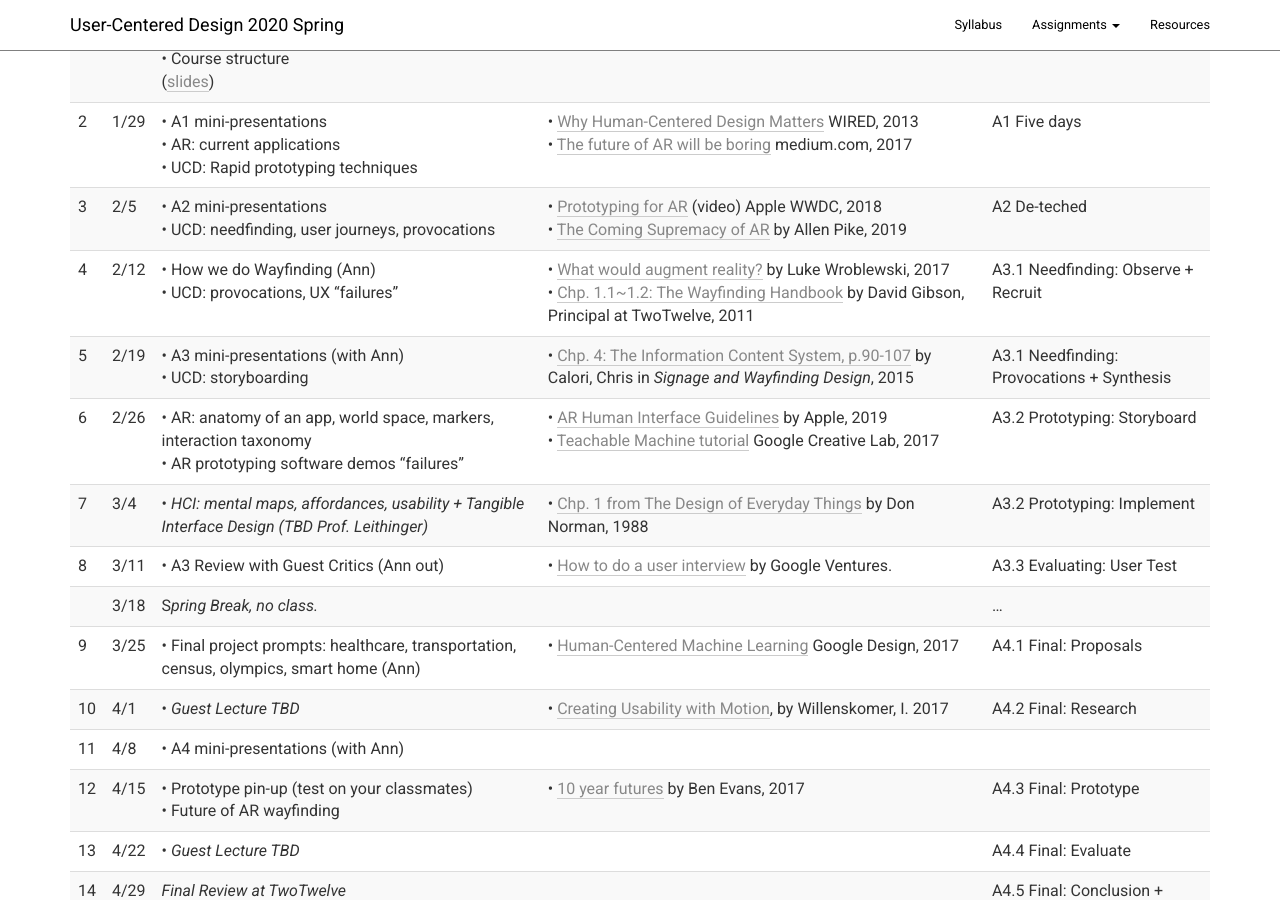
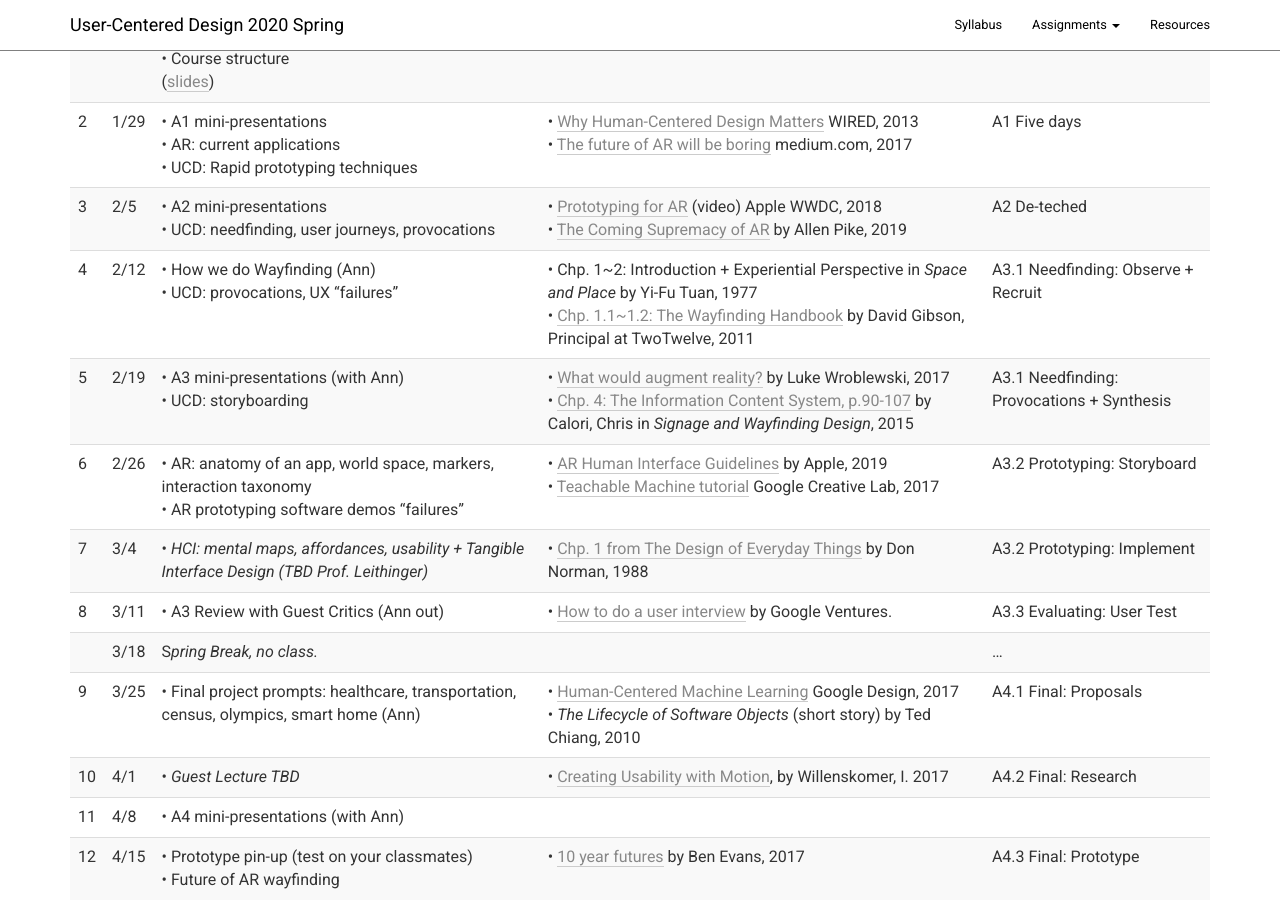
Before and after one commit to columbiaspatialinfo/columbiaspatialinfo.github.io, a Jekyll site: the page built from index.md, in a window 1280 px wide and 900 px high, scrolled down 712 px. Built offline with Jekyll 4.4.1, drawn with Linux system fonts in a browser that asks for light colours; our own code applies the rules of GitHub Pages for plain Markdown files.

Commit message:
add ted chiang + yifu tuan readings

```diff
--- a/index.md
+++ b/index.md
@@ -29,13 +29,13 @@ _Subject to change as semester progresses._
 | 1        | 1/22     | • What is UCD, what is AR?<br>• TwoTwelve overview (Ann)<br>• Course structure<br>([slides](https://docs.google.com/presentation/d/13yrgzOjsCOtmdtj6PEFNqrDayXyoDiWz1_qs4MgI0Iw/edit?usp=sharing)) |                                                                                                                                                                                                                                                                                 | [Apply to enroll](https://forms.gle/dKc8YTB8YCKDW2Ya6) |
 | 2        | 1/29   | • A1 mini-presentations<br>• AR: current applications<br>• UCD: Rapid prototyping techniques           | • [Why Human-Centered Design Matters](https://www.wired.com/insights/2013/12/human-centered-design-matters/) WIRED, 2013<br>• [The future of AR will be boring](https://medium.com/@warronbebster/the-future-of-augmented-reality-will-be-boring-fc95be238ef4) medium.com, 2017 | A1 Five days |
 | 3        | 2/5      | • A2 mini-presentations<br>• UCD: needfinding, user journeys, provocations                             | • [Prototyping for AR](https://developer.apple.com/videos/play/wwdc2018/808/) (video) Apple WWDC, 2018<br>• [The Coming Supremacy of AR](https://allenpike.com/2019/the-supremacy-of-ar) by Allen Pike, 2019                                                                        | A2 De-teched                                           |
-| 4        | 2/12     | • How we do Wayfinding (Ann)<br>• UCD: provocations, UX "failures"                                                   | • [What would augment reality?](https://www.lukew.com/ff/entry.asp?1974) by Luke Wroblewski, 2017<br>• [Chp. 1.1~1.2: The Wayfinding Handbook](https://issuu.com/papress/docs/wayfinding-handbook) by David Gibson, Principal at TwoTwelve, 2011                                                                                                                                                                      | A3.1 Needfinding: Observe + Recruit                  |
-| 5        | 2/19     | • A3 mini-presentations (with Ann)<br>• UCD: storyboarding | • [Chp. 4: The Information Content System, p.90-107](https://clio.columbia.edu/catalog/11557934) by Calori, Chris in _Signage and Wayfinding Design_, 2015 | A3.1 Needfinding: Provocations + Synthesis             |
+| 4        | 2/12     | • How we do Wayfinding (Ann)<br>• UCD: provocations, UX "failures"                                                   | • Chp. 1~2: Introduction + Experiential Perspective in _Space and Place_ by Yi-Fu Tuan, 1977<br>• [Chp. 1.1~1.2: The Wayfinding Handbook](https://issuu.com/papress/docs/wayfinding-handbook) by David Gibson, Principal at TwoTwelve, 2011                                                                                                                                                                      | A3.1 Needfinding: Observe + Recruit                  |
+| 5        | 2/19     | • A3 mini-presentations (with Ann)<br>• UCD: storyboarding | • [What would augment reality?](https://www.lukew.com/ff/entry.asp?1974) by Luke Wroblewski, 2017<br>• [Chp. 4: The Information Content System, p.90-107](https://clio.columbia.edu/catalog/11557934) by Calori, Chris in _Signage and Wayfinding Design_, 2015 | A3.1 Needfinding: Provocations + Synthesis             |
 | 6        | 2/26     | • AR: anatomy of an app, world space, markers, interaction taxonomy<br>• AR prototyping software demos “failures”                           | • [AR Human Interface Guidelines](https://developer.apple.com/ios/human-interface-guidelines/technologies/augmented-reality/) by Apple, 2019<br>• [Teachable Machine tutorial](https://teachablemachine.withgoogle.com/) Google Creative Lab, 2017                                                                                                                                                                                                                 | A3.2 Prototyping: Storyboard                           |
 | 7        | 3/4      | • *HCI: mental maps, affordances, usability + Tangible Interface Design (TBD Prof. Leithinger)*        | • [Chp. 1 from The Design of Everyday Things]({{ layout.canvasfiles }}6854751) by Don Norman, 1988                                                                                                                                    | A3.2 Prototyping: Implement                            |
 | 8        | 3/11     | • A3 Review with Guest Critics (Ann out)                                                               | • [How to do a user interview](https://www.youtube.com/watch?v=Qq3OiHQ-HCU) by Google Ventures.                                                                                                                                                                                 | A3.3 Evaluating: User Test                             |
 |          | 3/18     | S*pring Break, no class.*                                                                              |                                                                                                                                                                                                                                                                                 | …                                                      |
-| 9        | 3/25     | • Final project prompts: healthcare, transportation, census, olympics, smart home (Ann)                | • [Human-Centered Machine Learning](https://medium.com/google-design/human-centered-machine-learning-a770d10562cd) Google Design, 2017                                                                                                                                        | A4.1 Final: Proposals                                  |
+| 9        | 3/25     | • Final project prompts: healthcare, transportation, census, olympics, smart home (Ann)                | • [Human-Centered Machine Learning](https://medium.com/google-design/human-centered-machine-learning-a770d10562cd) Google Design, 2017<br>• _The Lifecycle of Software Objects_ (short story) by Ted Chiang, 2010                                                                                                                                        | A4.1 Final: Proposals                                  |
 | 10       | 4/1      | • *Guest Lecture TBD*                                                                                  | • [Creating Usability with Motion](https://medium.com/ux-in-motion/creating-usability-with-motion-the-ux-in-motion-manifesto-a87a4584ddc), by Willenskomer, I. 2017                                                                                                             | A4.2 Final: Research                                   |
 | 11       | 4/8      | • A4 mini-presentations (with Ann)                                                                     |                                                                                                                                                                                                                                                                                 |                                                        |
 | 12       | 4/15     | • Prototype pin-up (test on your classmates)<br>• Future of AR wayfinding                              | • [10 year futures](https://www.ben-evans.com/benedictevans/2017/11/29/presentation-ten-year-futures) by Ben Evans, 2017                                                                                                                                                        | A4.3 Final: Prototype                                  |
```
